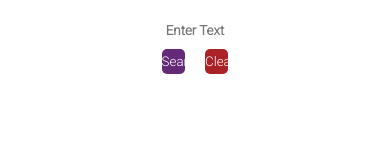
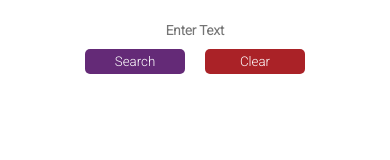
Before and after one commit to Demir051/Image-Search-App, a plain HTML site: page index.html in a window 390 px wide. Drawn offline with Linux system fonts and the light colour scheme.

Commit message:
responsive

```diff
--- a/style.css
+++ b/style.css
@@ -53,6 +53,7 @@
     border-radius: 5px;
     margin: 0px 10px;
     cursor: pointer;
+    min-width: 100px;
 }
 
 #clear-button {
@@ -64,6 +65,7 @@
     border-radius: 5px;
     margin: 0px 10px;
     cursor: pointer;
+    min-width: 100px;
 }
 
 #image-list-wrapper {
```
